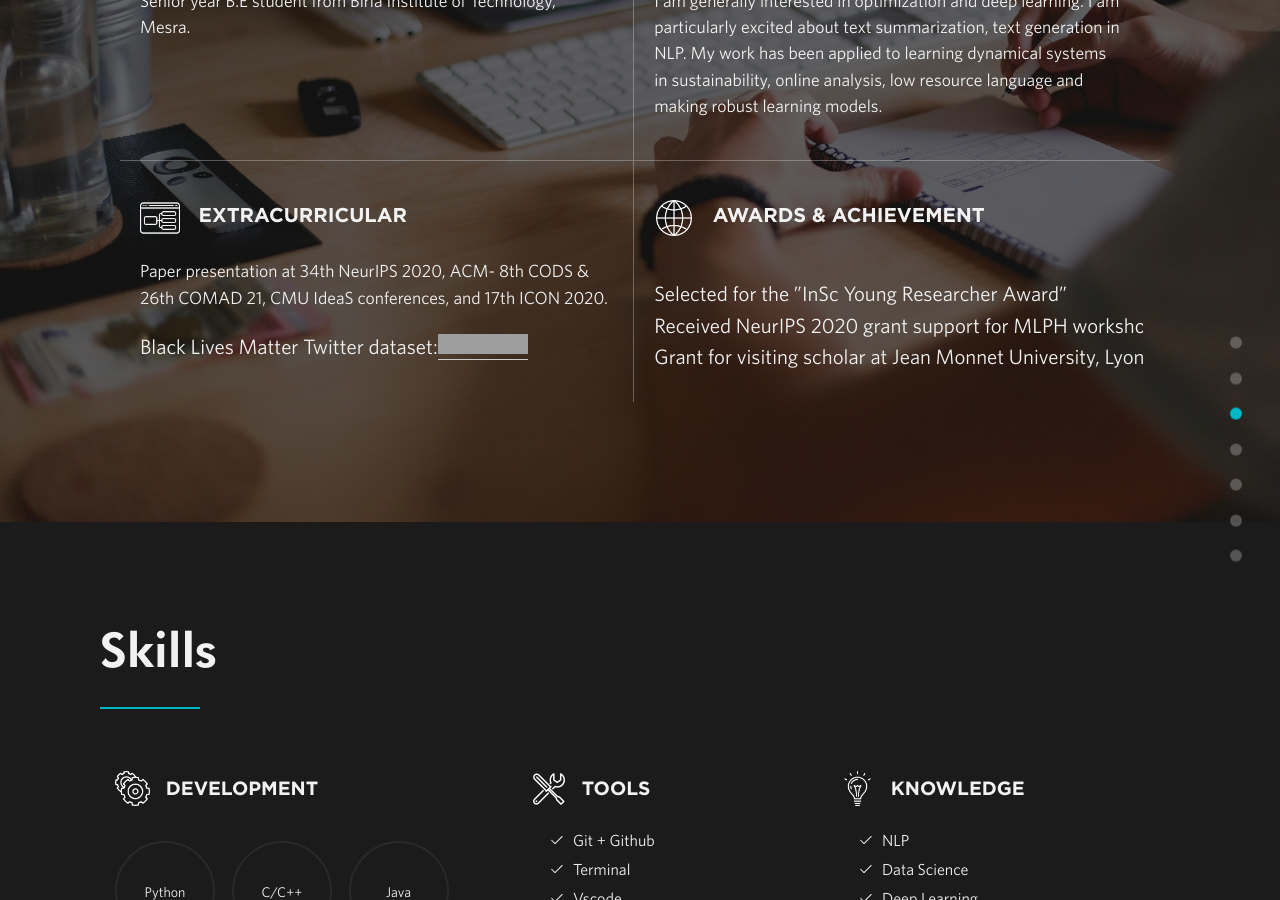
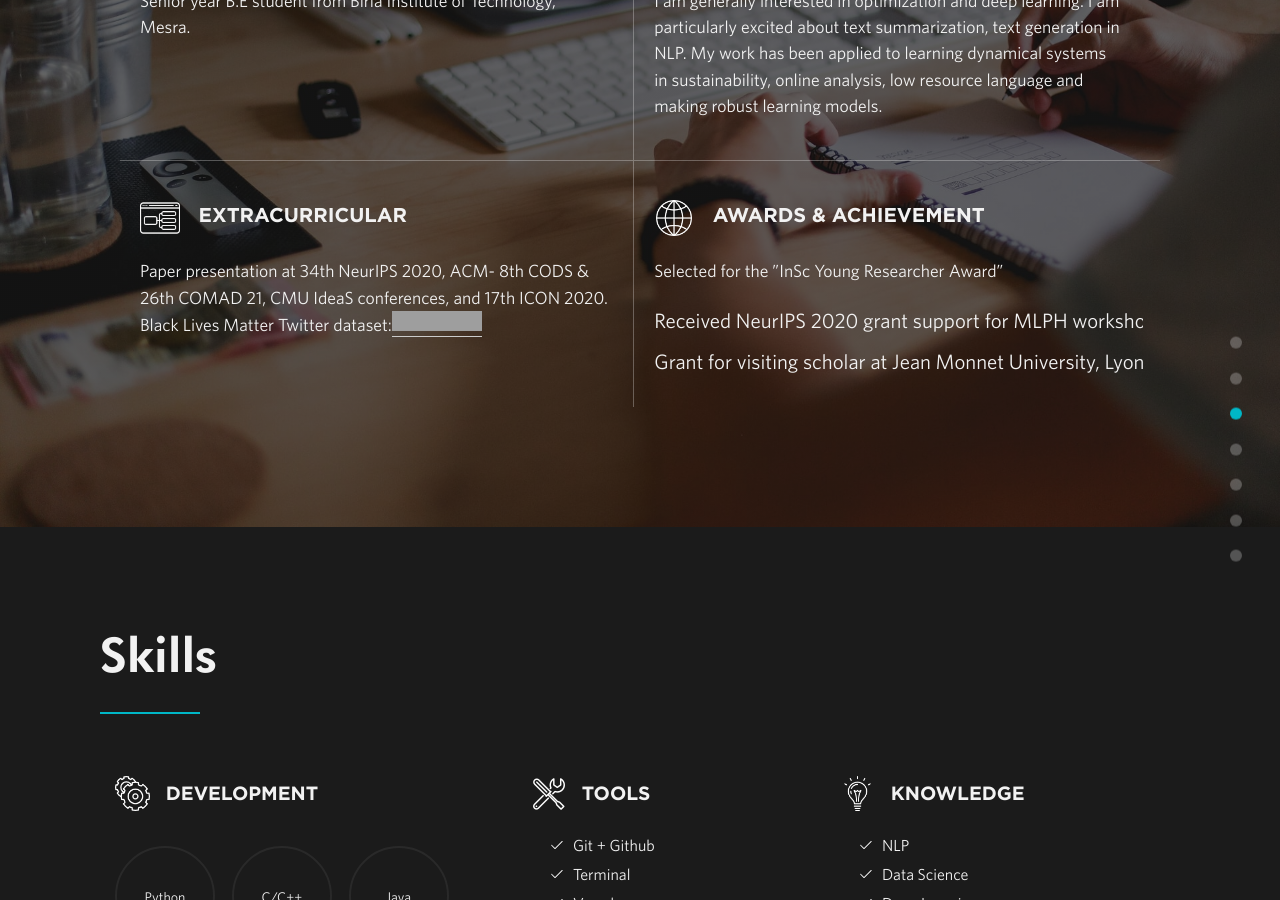
Before and after one commit to sumit6597/sumit6597.github.io, a Jekyll site: the page built from index.html, in a window 1280 px wide and 900 px high, scrolled down 1990 px. Built offline with Jekyll 4.4.1, drawn with Linux system fonts in a browser that asks for light colours; nearby versions of some CDN libraries; grey boxes are pictures that could not be loaded.

Commit message:
Update services.yml

```diff
--- a/_data/services.yml
+++ b/_data/services.yml
@@ -14,10 +14,10 @@
   services:
     - heading: Extracurricular
       sprite: xd
-      text:  Paper presentation at 34th NeurIPS 2020, ACM- 8th CODS & 26th COMAD 21, CMU IdeaS conferences, and 17th ICON 2020. <p>Black Lives Matter Twitter dataset:<a href="https://doi.org/10.5281/zenodo.4000539"><img src="https://zenodo.org/badge/DOI/10.5281/zenodo.4000539.svg" alt="DOI"></a></p>
+      text:  Paper presentation at 34th NeurIPS 2020, ACM- 8th CODS & 26th COMAD 21, CMU IdeaS conferences, and 17th ICON 2020. Black Lives Matter Twitter dataset:<a href="https://doi.org/10.5281/zenodo.4000539"><img src="https://zenodo.org/badge/DOI/10.5281/zenodo.4000539.svg" alt="DOI"></a>
 
 
     - heading: Awards & Achievement
       sprite: wit
-      text: <p>Selected for the ”InSc Young Researcher Award” <br>Received NeurIPS 2020 grant support for MLPH workshop
-            <br>Grant for visiting scholar at Jean Monnet University, Lyon</p>
+      text: Selected for the ”InSc Young Researcher Award”<p>Received NeurIPS 2020 grant support for MLPH workshop</p>
+            <p>Grant for visiting scholar at Jean Monnet University, Lyon</p>
```
